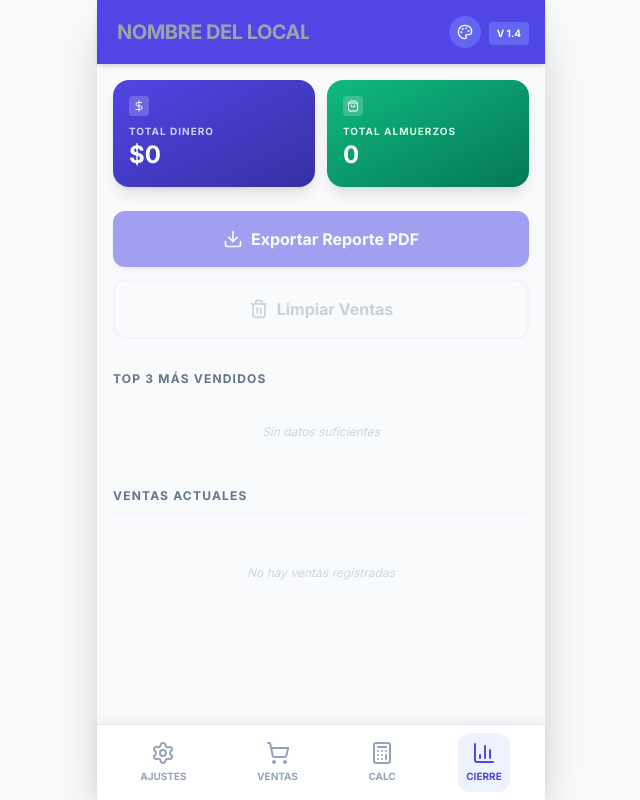
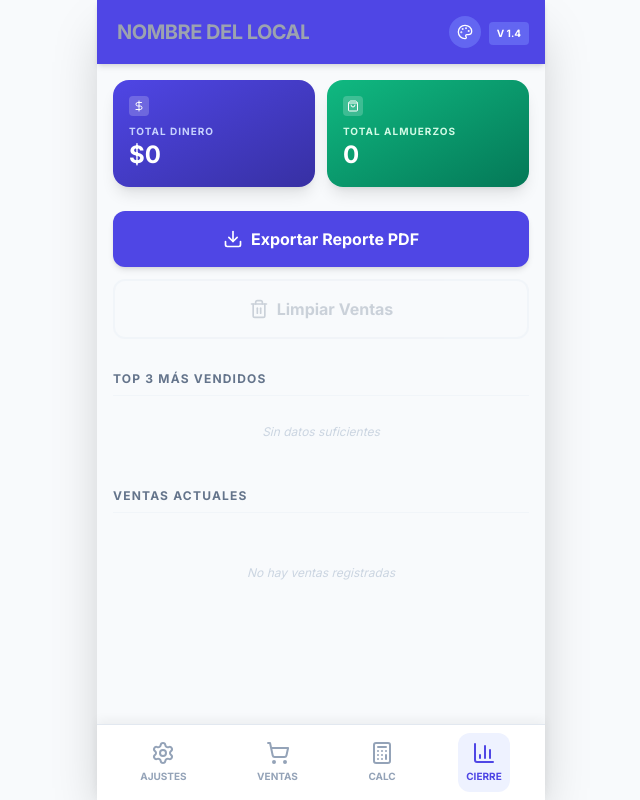
Before and after one commit to Teos-99-G/La-Ultima-Comanda-1.4, a React (Vite) app in the folder la-comanda-final/: page / in a window 1280 px wide. Both pictures are taken after a click on the button "CIERRE". Shown: the whole page, without its empty margins (319-959 px from the left). Built offline with nearby package versions, Linux system fonts and the light colour scheme.

Commit message:
Update ReportView.tsx

```diff
--- a/la-comanda-final/components/ReportView.tsx
+++ b/la-comanda-final/components/ReportView.tsx
@@ -3,7 +3,7 @@ import React, { useState } from 'react';
 import { Download, ShoppingBag, DollarSign, Trash2, X, Check, Award } from 'lucide-react';
 import { Menu, Dish, ThemeColor } from '../types';
 import { jsPDF } from 'jspdf';
-import autoTable from 'jspdf-autotable';
+import 'jspdf-autotable';
 
 interface ReportViewProps {
   appName: string;
@@ -137,7 +137,7 @@ const ReportView: React.FC<ReportViewProps> = ({ appName, menus, dishes, sales,
       }
     });
 
-    autoTable(doc, {
+    (doc as any).autoTable({
       startY: 70,
       head: [['Plato', 'Precio Unit.', 'Cant.', 'Subtotal']],
       body: tableRows,
@@ -151,8 +151,9 @@ const ReportView: React.FC<ReportViewProps> = ({ appName, menus, dishes, sales,
       footStyles: { fillColor: [31, 41, 55], textColor: [255, 255, 255], fontStyle: 'bold' }
     });
 
-    const safeAppName = appName.toLowerCase().replace(/[^a-z0-9]/g, '-');
-    doc.save(`reporte-${safeAppName}-${dateStr.replace(/[\/\s:,]/g, '-')}.pdf`);
+       const safeAppName = appName.toLowerCase().replace(/[^a-z0-9]/g, '-') || 'reporte';
+    const dateFileName = new Date().toISOString().split('T')[0];
+    doc.save(`reporte-${safeAppName}-${dateFileName}.pdf`);
   };
 
   return (
@@ -173,8 +174,7 @@ const ReportView: React.FC<ReportViewProps> = ({ appName, menus, dishes, sales,
       <div className="space-y-3">
         <button
           onClick={() => exportPDF()}
-          className={`w-full flex items-center justify-center gap-2 bg-${themeColor}-600 text-white p-4 rounded-xl font-bold shadow-md active:scale-95 transition-transform disabled:opacity-50`}
-          disabled={totalUnitsAll === 0}
+         className={`w-full flex items-center justify-center gap-2 bg-${themeColor}-600 text-white p-4 rounded-xl font-bold shadow-md active:scale-95 transition-transform`}
         >
           <Download className="w-5 h-5" /> Exportar Reporte PDF
         </button>
```
